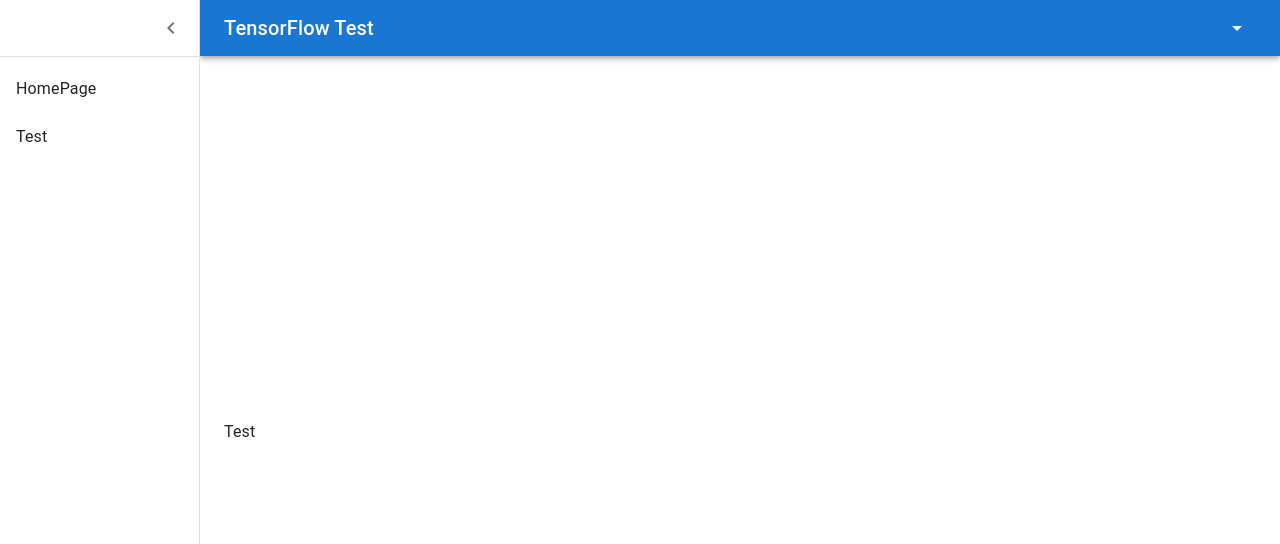
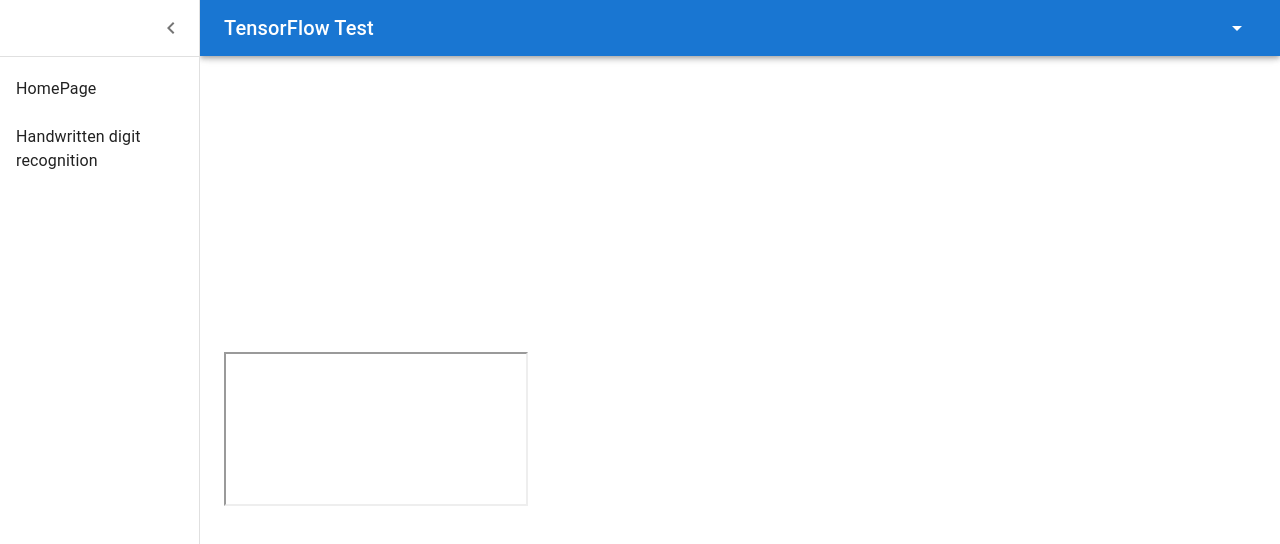
Before and after one commit to zTree/TensorFlowJs, a React (Vite) app: page /tensorflow/digit_recognition in a window 1280 px wide. Before the commit this address led to /tensorflow/test. Shown: the top 544 px of the page. Built offline with nearby package versions, Linux system fonts and the light colour scheme.

Commit message:
开始尝试 数字识别

```diff
--- a/src/common/config.ts
+++ b/src/common/config.ts
@@ -11,12 +11,12 @@
 
 export enum MenuID {
   Homepage = 'leftMenu.homepage',
-  Test = 'leftMenu.test',
+  DigitRecognition = 'leftMenu.digitRecognition',
 }
 
 export enum WebPath {
   Homepage = '/',
-  Test = '/test',
+  DigitRecognition = '/digit_recognition',
 }
 
 export interface MenuItem {
@@ -35,9 +35,9 @@
 
   },
   {
-    id: MenuID.Test,
-    path: WebPath.Test,
-    fullPath: `${BasePath}${WebPath.Test}`,
+    id: MenuID.DigitRecognition,
+    path: WebPath.DigitRecognition,
+    fullPath: `${BasePath}${WebPath.DigitRecognition}`,
   },
 
 ]
--- /dev/null
+++ b/src/component/content/digit_recognition.tsx
@@ -0,0 +1,25 @@
+import { memo } from "react";
+// import { useTranslation } from 'react-i18next';
+import { styled } from '@mui/material/styles';
+
+interface DigitRecognitionProps {
+}
+
+
+const DigitRecognitionContent = styled('div')({
+  // display: 'flex'
+});
+
+const DigitRecognition = memo((props: DigitRecognitionProps) => {
+  // const { t } = useTranslation();
+
+  return (
+    <DigitRecognitionContent {...props} >
+      <iframe id='digit-recognition' />
+    </DigitRecognitionContent>
+  );
+});
+
+DigitRecognition.displayName = "DigitRecognition";
+
+export default DigitRecognition;
--- a/src/component/content/test.tsx
+++ /dev/null
@@ -1,23 +0,0 @@
-import { memo } from "react";
-// import { useTranslation } from 'react-i18next';
-import { styled } from '@mui/material/styles';
-
-interface TestProps {
-}
-
-
-const TestContent = styled('div')({
-  // display: 'flex'
-});
-
-const Test = memo((props: TestProps) => {
-  // const { t } = useTranslation();
-
-  return (
-    <TestContent {...props} >Test</TestContent>
-  );
-});
-
-Test.displayName = "Test";
-
-export default Test;
--- a/src/component/left_menu.tsx
+++ b/src/component/left_menu.tsx
@@ -43,7 +43,7 @@
       case MenuID.Homepage:
         window.location.href = item.fullPath;
         break;
-      case MenuID.Test:
+      case MenuID.DigitRecognition:
       default:
         history(item.fullPath);
         break;
--- a/src/component/main_router.tsx
+++ b/src/component/main_router.tsx
@@ -1,14 +1,14 @@
 import { memo } from "react";
 import { Navigate, Route, Routes } from 'react-router-dom';
 import { BasePath, WebPath } from "../common/config";
-import Test from "./content/test";
+import Test from "./content/digit_recognition";
 
 // interface MainRouterProps {
 // }
 
 const routes = [
   {
-    path: `${BasePath}${WebPath.Test}`,
+    path: `${BasePath}${WebPath.DigitRecognition}`,
     render: Test,
   },
 ];
@@ -18,7 +18,7 @@
       {routes.map((data, index) =>
         <Route key={`${data.path}_${index}`} path={data.path} element={<data.render />} />
       )}
-      <Route path='*' element={<Navigate to={`${BasePath}${WebPath.Test}`} />} />
+      <Route path='*' element={<Navigate to={`${BasePath}${WebPath.DigitRecognition}`} />} />
     </Routes>
   );
 
--- a/src/locale/en-us.json
+++ b/src/locale/en-us.json
@@ -7,6 +7,6 @@
   },
   "leftMenu": {
     "homepage": "HomePage",
-    "test": "Test"
+    "digitRecognition": "Handwritten digit recognition"
   }
 }
--- a/src/locale/zh-cn.json
+++ b/src/locale/zh-cn.json
@@ -7,7 +7,7 @@
   },
   "leftMenu": {
     "homepage": "首页",
-    "test": "测试"
+    "digitRecognition": "手写数字识别"
   }
 
 }
```
